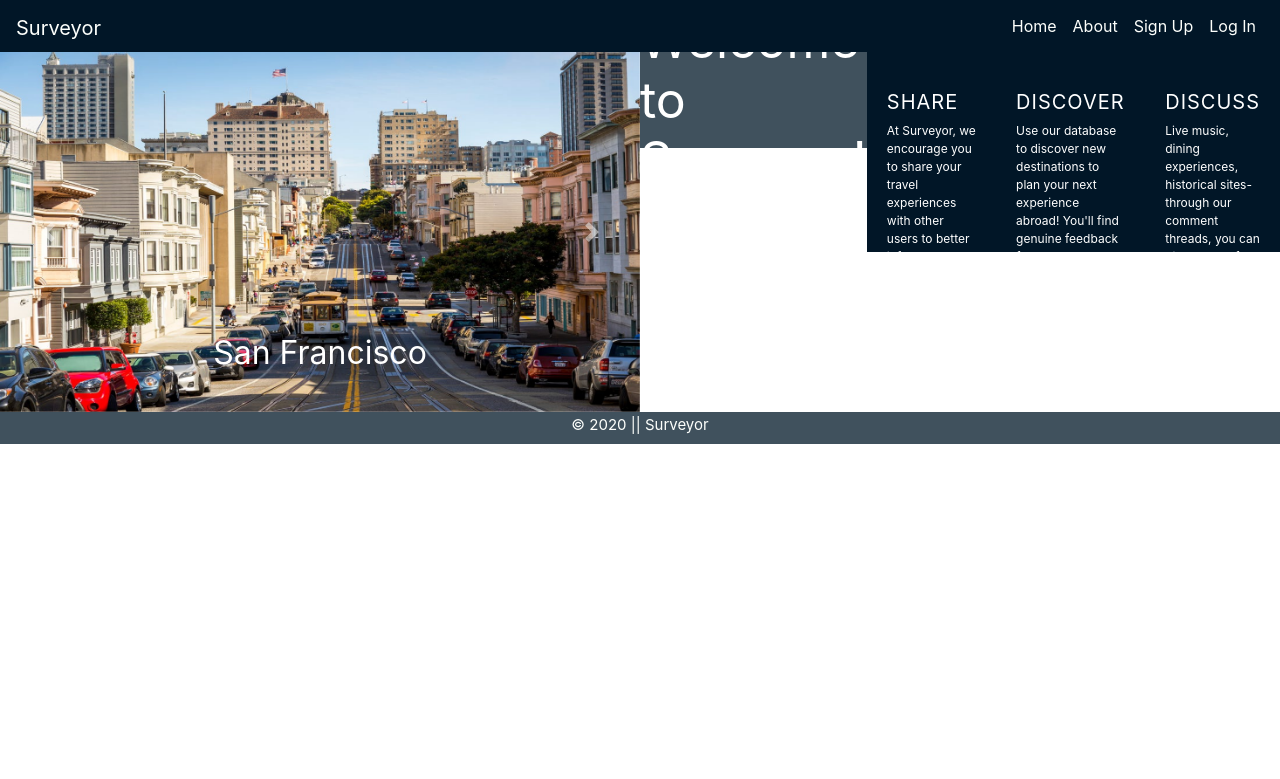
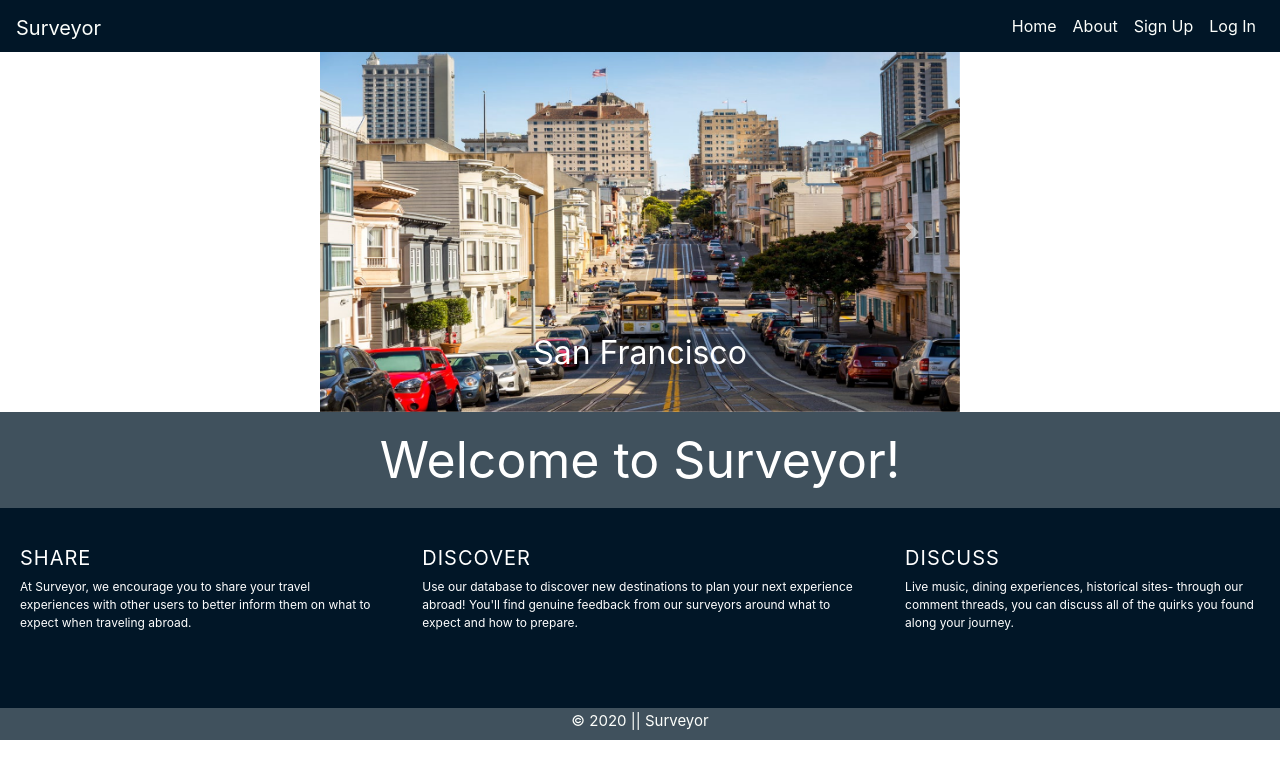
Before and after one commit to desertlp/wayfarer, a Django app: page / in a window 1280 px wide. Shown: the top 779 px of the page. Run offline with Django 3.2, Linux system fonts and the light colour scheme; some libraries are stand-ins or nearby versions.

Commit message:
Saving before pull request

```diff
--- a/main_app/static/styles/style.css
+++ b/main_app/static/styles/style.css
@@ -1,11 +1,8 @@
 /**********************************************************************************************************
 Universal
 */
-main{
-display: flex;
-align-content: center;
-}
-.main-container{
+
+.main-container-1 {
     display: flex;
     flex-direction: column;
     align-items: center;
@@ -13,7 +10,6 @@ align-content: center;
     background: #40515D;
     margin-left: auto;
     margin-right: auto
-
 }
 
 
--- a/main_app/templates/profile/profile.html
+++ b/main_app/templates/profile/profile.html
@@ -1,6 +1,6 @@
 {% extends 'base.html' %}
 {% block content %}
-    <div class="main-container">
+    <div class="main-container-1">
         <div class="profile-container ">
 
             <div class="">
```
